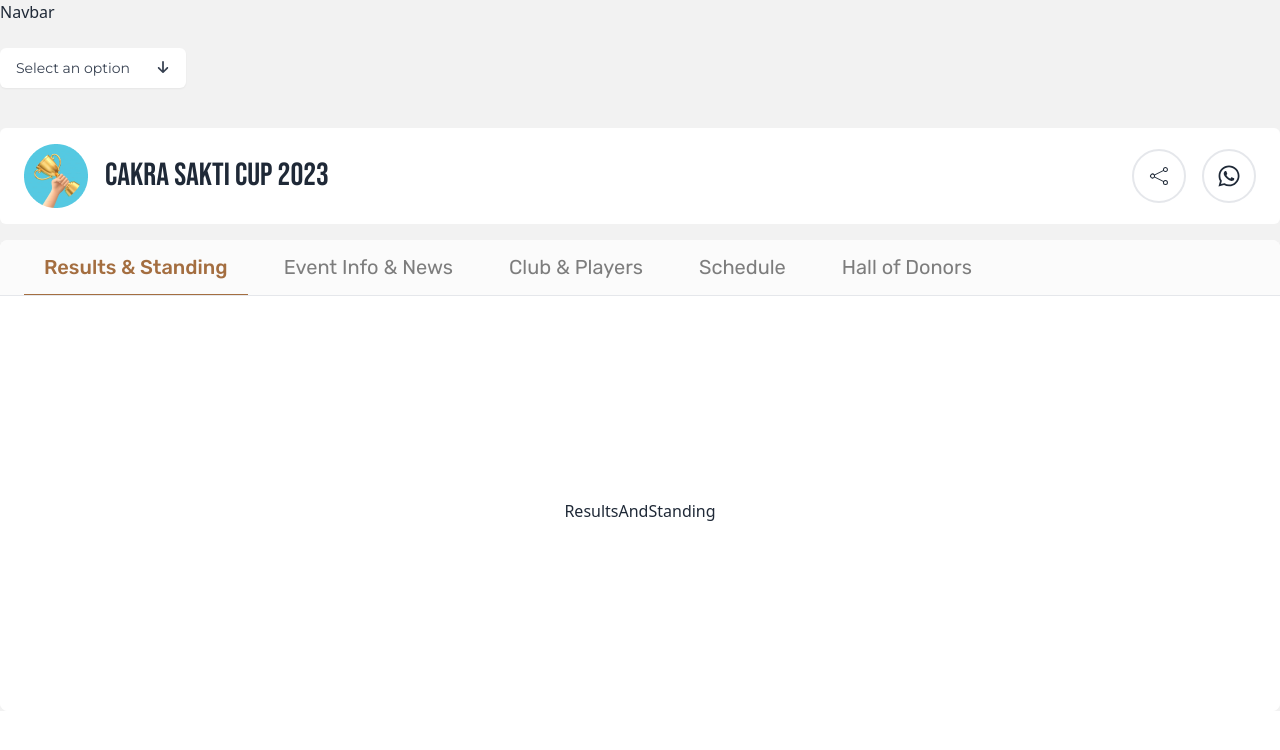
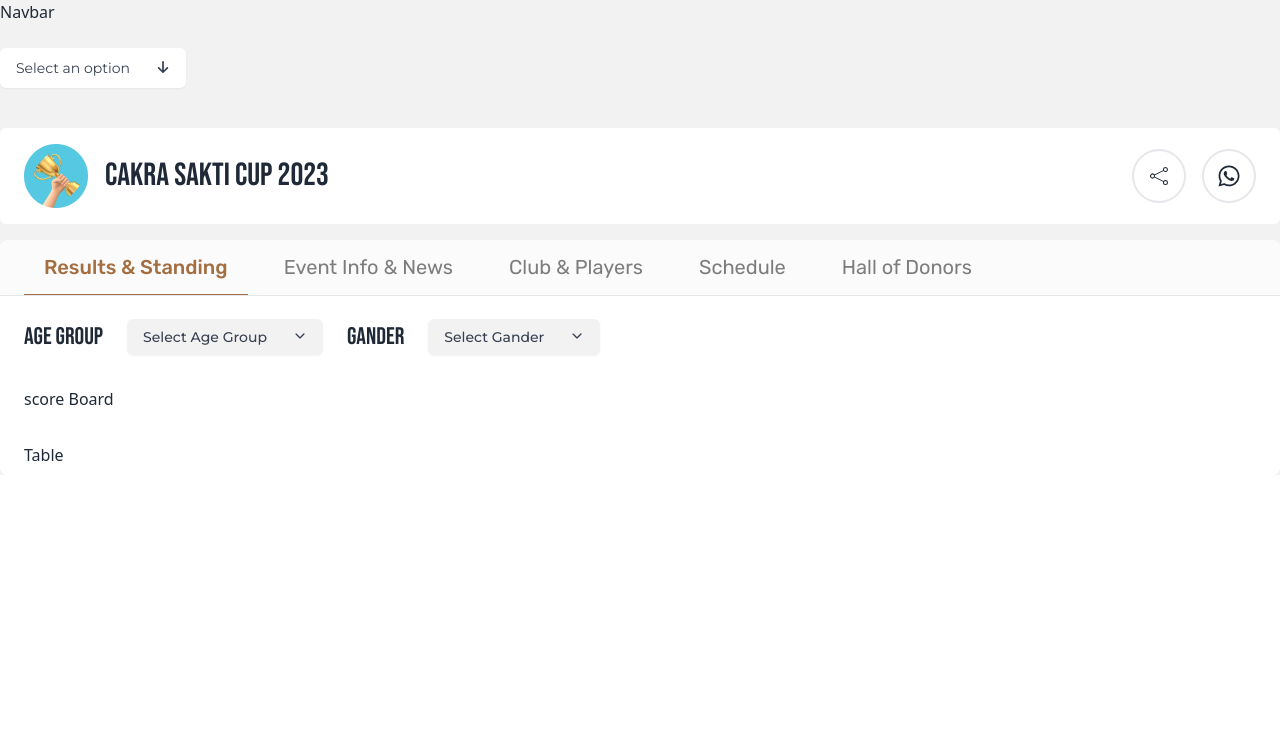
Before and after one commit to Abdullah-Al-Akash/fotogrid-frontend, a React (Vite) app: page /events in a window 1280 px wide. Shown: the top 750 px of the page. Built offline with nearby package versions, Linux system fonts and the light colour scheme.

Commit message:
added age group

```diff
--- /dev/null
+++ b/src/Components/Events/AgeGroupDropDown/AgeGroupDropDown.jsx
@@ -0,0 +1,69 @@
+import { useState } from "react";
+import { IoIosArrowDown } from "react-icons/io";
+import { IoIosArrowUp } from "react-icons/io";
+
+const AgeGroupDropDown = () => {
+  const [isOpen, setIsOpen] = useState(false);
+  const [selectedOption, setSelectedOption] = useState(null);
+
+  const toggleDropdown = () => {
+    setIsOpen(!isOpen);
+  };
+
+  const handleOptionClick = (option) => {
+    setSelectedOption(option);
+    setIsOpen(false);
+  };
+
+  return (
+    <div className="relative inline-block text-left montserrat">
+      <div>
+        <button
+          type="button"
+          className="rounded-[6px] border-gray-300 shadow-sm py-[8px] px-[16px] bg-[#F2F2F2] text-sm text-gray-700 hover:bg-gray-50 flex item-center justify-between text-[16px] font-medium"
+          onClick={toggleDropdown}
+        >
+          {selectedOption ? selectedOption : "Select Age Group"}
+          <span className={`mt-[2px] ms-[26px]`}>
+            {isOpen ? <IoIosArrowUp /> : <IoIosArrowDown />}
+          </span>
+        </button>
+      </div>
+
+      {isOpen && (
+        <div
+          className="origin-top-right absolute left-0 mt-2 w-24  rounded-[6px] shadow-lg bg-white ring-1 ring-black ring-opacity-5 focus:outline-none"
+          role="menu"
+          aria-orientation="vertical"
+          aria-labelledby="options-menu"
+        >
+          <div className="py-1" role="none">
+            <button
+              onClick={() => handleOptionClick("A+")}
+              className="block px-4 py-2 text-sm text-gray-700 w-full text-left hover:bg-gray-100"
+              role="menuitem"
+            >
+              A+
+            </button>
+            <button
+              onClick={() => handleOptionClick("B+")}
+              className="block px-4 py-2 text-sm text-gray-700 w-full text-left hover:bg-gray-100"
+              role="menuitem"
+            >
+              B+
+            </button>
+            <button
+              onClick={() => handleOptionClick("O+")}
+              className="block px-4 py-2 text-sm text-gray-700 w-full text-left hover:bg-gray-100"
+              role="menuitem"
+            >
+              O+
+            </button>
+          </div>
+        </div>
+      )}
+    </div>
+  );
+};
+
+export default AgeGroupDropDown;
--- a/src/Components/Events/EventTabs.jsx
+++ b/src/Components/Events/EventTabs.jsx
@@ -61,12 +61,12 @@ const EventTabs = ({ tab, setTab }) => {
                 Hall of Donors
               </p>
             </div>
-            <div className="md:hidden ms-3">
+            <div className="md:hidden ms-3 ">
               <DropDownTab tab={tab} setTab={setTab} />
             </div>
           </div>
         </div>
-        <div className="mt-[15px] bg-white rounded-[8px]">
+        <div className="mt-[15px] bg-white rounded-[8px] px-[24px]">
           {tab === "tab1" ? (
             <ResultsAndStanding />
           ) : tab === "tab2" ? (
--- /dev/null
+++ b/src/Components/Events/GenderDropDown/GenderDropDown.jsx
@@ -0,0 +1,69 @@
+import { useState } from "react";
+import { IoIosArrowDown } from "react-icons/io";
+import { IoIosArrowUp } from "react-icons/io";
+
+const GenderDropDown = () => {
+  const [isOpen, setIsOpen] = useState(false);
+  const [selectedOption, setSelectedOption] = useState(null);
+
+  const toggleDropdown = () => {
+    setIsOpen(!isOpen);
+  };
+
+  const handleOptionClick = (option) => {
+    setSelectedOption(option);
+    setIsOpen(false);
+  };
+
+  return (
+    <div className="relative inline-block text-left montserrat">
+      <div>
+        <button
+          type="button"
+          className="rounded-[6px] border-gray-300 shadow-sm py-[8px] px-[16px] bg-[#F2F2F2] text-sm text-gray-700 hover:bg-gray-50 flex item-center justify-between text-[16px] font-medium"
+          onClick={toggleDropdown}
+        >
+          {selectedOption ? selectedOption : "Select Gander"}
+          <span className={`mt-[2px] ms-[26px]`}>
+            {isOpen ? <IoIosArrowUp /> : <IoIosArrowDown />}
+          </span>
+        </button>
+      </div>
+
+      {isOpen && (
+        <div
+          className="origin-top-right absolute left-0 mt-2 w-24  rounded-[6px] shadow-lg bg-white ring-1 ring-black ring-opacity-5 focus:outline-none"
+          role="menu"
+          aria-orientation="vertical"
+          aria-labelledby="options-menu"
+        >
+          <div className="py-1" role="none">
+            <button
+              onClick={() => handleOptionClick("Male")}
+              className="block px-4 py-2 text-sm text-gray-700 w-full text-left hover:bg-gray-100"
+              role="menuitem"
+            >
+              Male
+            </button>
+            <button
+              onClick={() => handleOptionClick("Female")}
+              className="block px-4 py-2 text-sm text-gray-700 w-full text-left hover:bg-gray-100"
+              role="menuitem"
+            >
+              Female
+            </button>
+            <button
+              onClick={() => handleOptionClick("Others")}
+              className="block px-4 py-2 text-sm text-gray-700 w-full text-left hover:bg-gray-100"
+              role="menuitem"
+            >
+              Others
+            </button>
+          </div>
+        </div>
+      )}
+    </div>
+  );
+};
+
+export default GenderDropDown;
--- a/src/Components/Events/Tabs/DropDownTab.jsx
+++ b/src/Components/Events/Tabs/DropDownTab.jsx
@@ -32,7 +32,7 @@ const DropDownTab = ({ tab, setTab }) => {
 
         {isOpen && (
           <div
-            className="origin-top-right absolute left-0 mt-2 w-56  rounded-[6px] shadow-lg bg-white ring-1 ring-black ring-opacity-5 focus:outline-none"
+            className="origin-top-right absolute left-0 mt-2 w-56  rounded-[6px] shadow-lg bg-white ring-1 ring-black ring-opacity-5 focus:outline-none z-[999]"
             role="menu"
             aria-orientation="vertical"
             aria-labelledby="options-menu"
--- a/src/Components/Events/Tabs/ResultsAndStanding.jsx
+++ b/src/Components/Events/Tabs/ResultsAndStanding.jsx
@@ -1,7 +1,23 @@
+import AgeGroupDropDown from "../AgeGroupDropDown/AgeGroupDropDown";
+import GenderDropDown from "../GenderDropDown/GenderDropDown";
+
 const ResultsAndStanding = () => {
   return (
-    <div className="h-[50vh] flex justify-center items-center">
-      ResultsAndStanding
+    <div className="flex flex-col gap-[16px]">
+      <div className="py-[8px]">
+        <div className="flex items-center gap-[24px]">
+          <div className="flex items-center gap-[24px]">
+            <h3 className="uppercase bebas-Neue text-[24px]">age group </h3>
+            <AgeGroupDropDown />
+          </div>
+          <div className="flex items-center gap-[24px]">
+            <h3 className="uppercase bebas-Neue text-[24px]">gander </h3>
+            <GenderDropDown />
+          </div>
+        </div>
+      </div>
+      <div className="py-[8px] ">score Board</div>
+      <div className="py-[8px] ">Table</div>
     </div>
   );
 };
```
